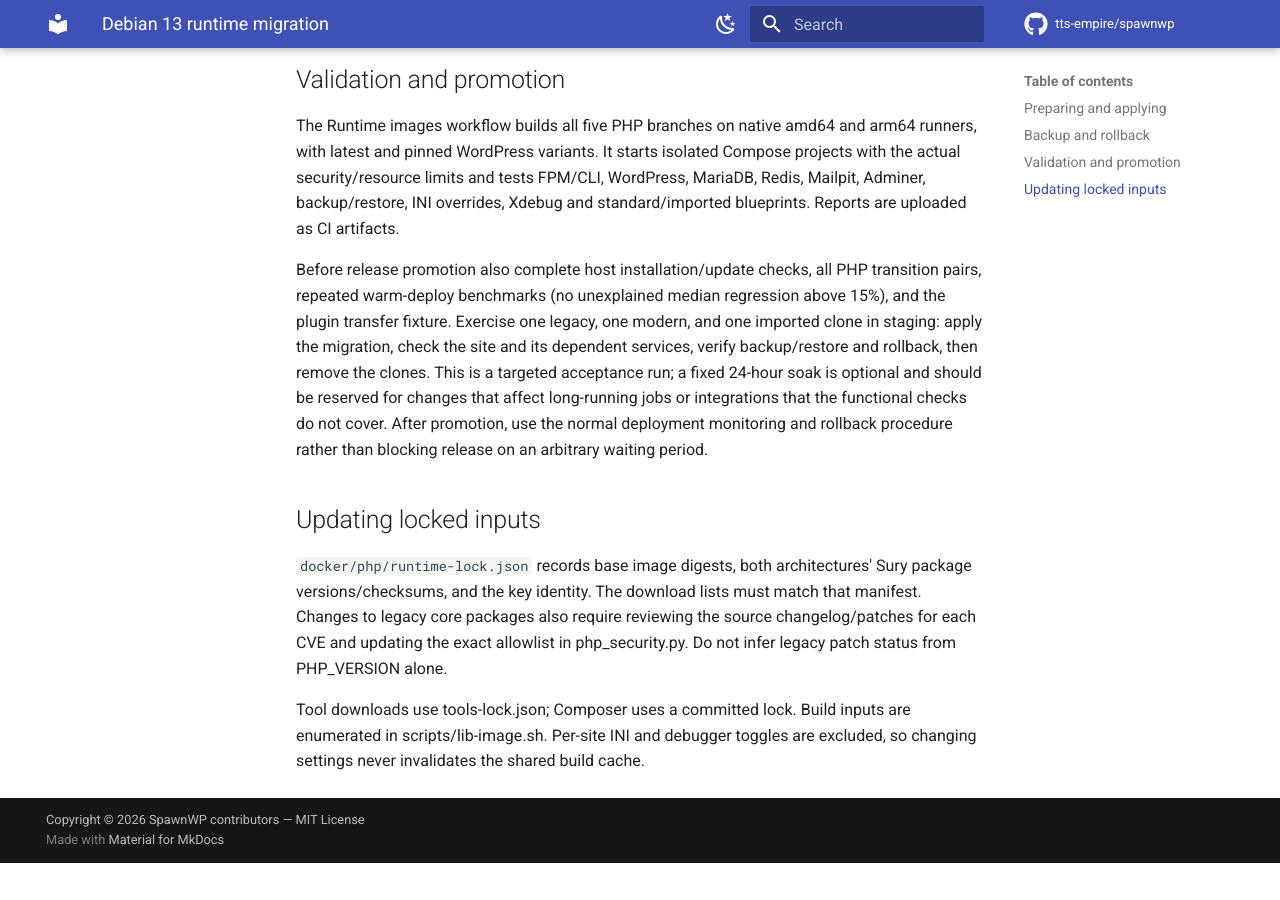
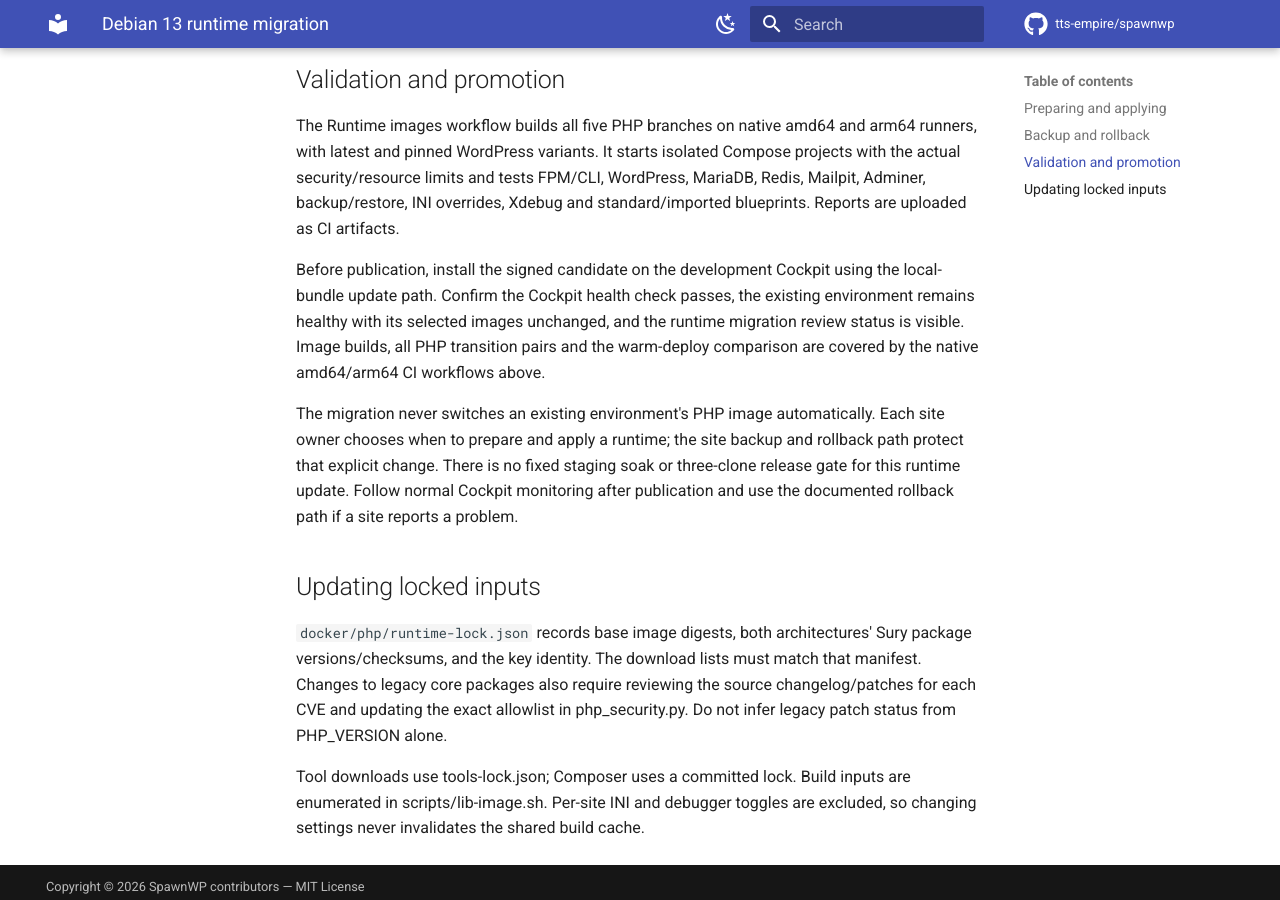
Before and after one commit to tts-empire/spawnwp, an MkDocs documentation site: the page built from docs/runtime-migration.md, in a window 1280 px wide and 900 px high, scrolled down 1435 px. Built offline with MkDocs 1.6.1 and Material for MkDocs 9.7.7, drawn with Linux system fonts in a browser that asks for light colours; comment, search, counter and statistics services are not loaded; before the commit the page ends 2298 px from its top, so only the background shows below that.

Commit message:
Use Cockpit canary for Debian runtime rollout

```diff
--- a/docs/runtime-migration.md
+++ b/docs/runtime-migration.md
@@ -60,15 +60,17 @@ Compose projects with the actual security/resource limits and tests FPM/CLI,
 WordPress, MariaDB, Redis, Mailpit, Adminer, backup/restore, INI overrides, Xdebug and
 standard/imported blueprints. Reports are uploaded as CI artifacts.
 
-Before release promotion also complete host installation/update checks, all PHP
-transition pairs, repeated warm-deploy benchmarks (no unexplained median regression
-above 15%), and the plugin transfer fixture. Exercise one legacy, one modern, and one
-imported clone in staging: apply the migration, check the site and its dependent
-services, verify backup/restore and rollback, then remove the clones. This is a
-targeted acceptance run; a fixed 24-hour soak is optional and should be reserved for
-changes that affect long-running jobs or integrations that the functional checks do
-not cover. After promotion, use the normal deployment monitoring and rollback
-procedure rather than blocking release on an arbitrary waiting period.
+Before publication, install the signed candidate on the development Cockpit using
+the local-bundle update path. Confirm the Cockpit health check passes, the existing
+environment remains healthy with its selected images unchanged, and the runtime
+migration review status is visible. Image builds, all PHP transition pairs and the
+warm-deploy comparison are covered by the native amd64/arm64 CI workflows above.
+
+The migration never switches an existing environment's PHP image automatically.
+Each site owner chooses when to prepare and apply a runtime; the site backup and
+rollback path protect that explicit change. There is no fixed staging soak or
+three-clone release gate for this runtime update. Follow normal Cockpit monitoring
+after publication and use the documented rollback path if a site reports a problem.
 
 ## Updating locked inputs
 
```
Also changed, not shown: docs/release-notes/0.5.53.md (+3 -3 lines).
